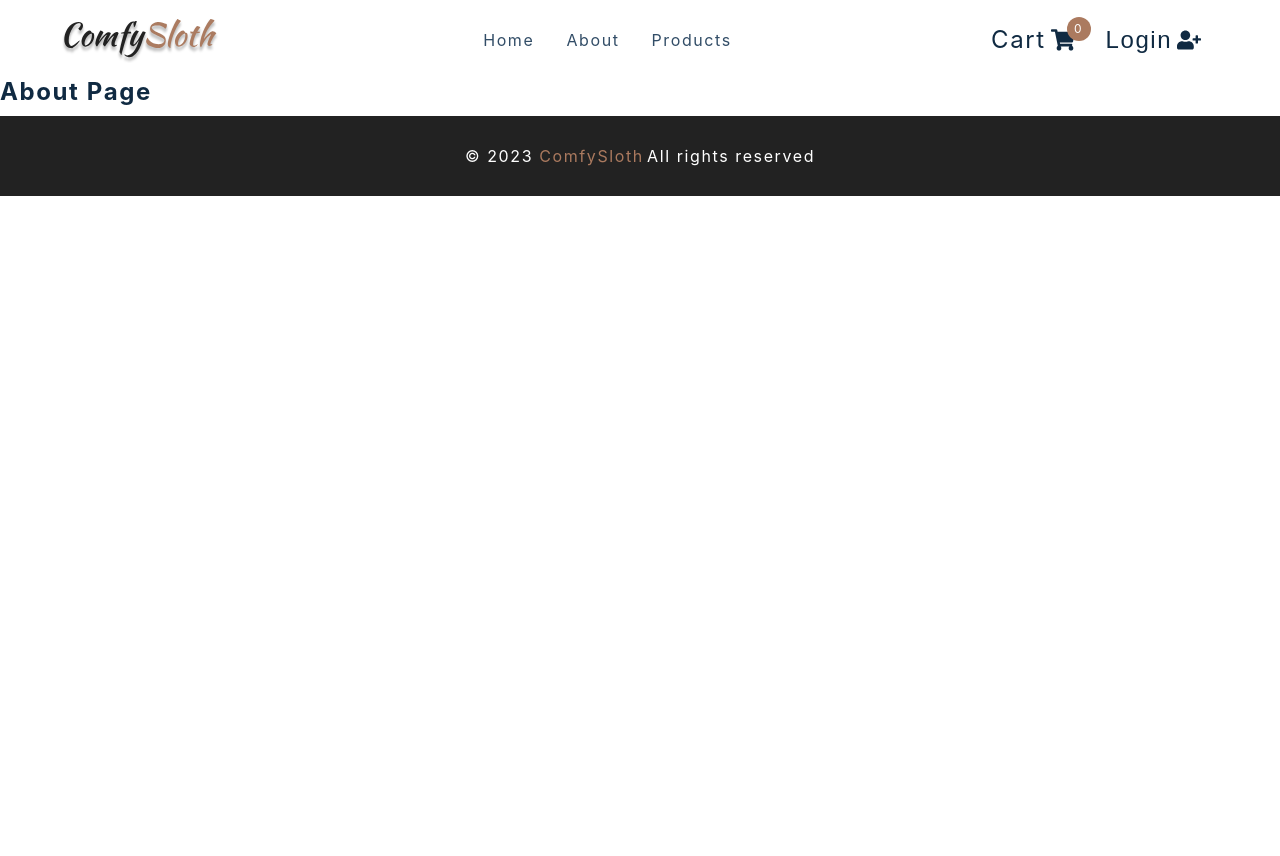
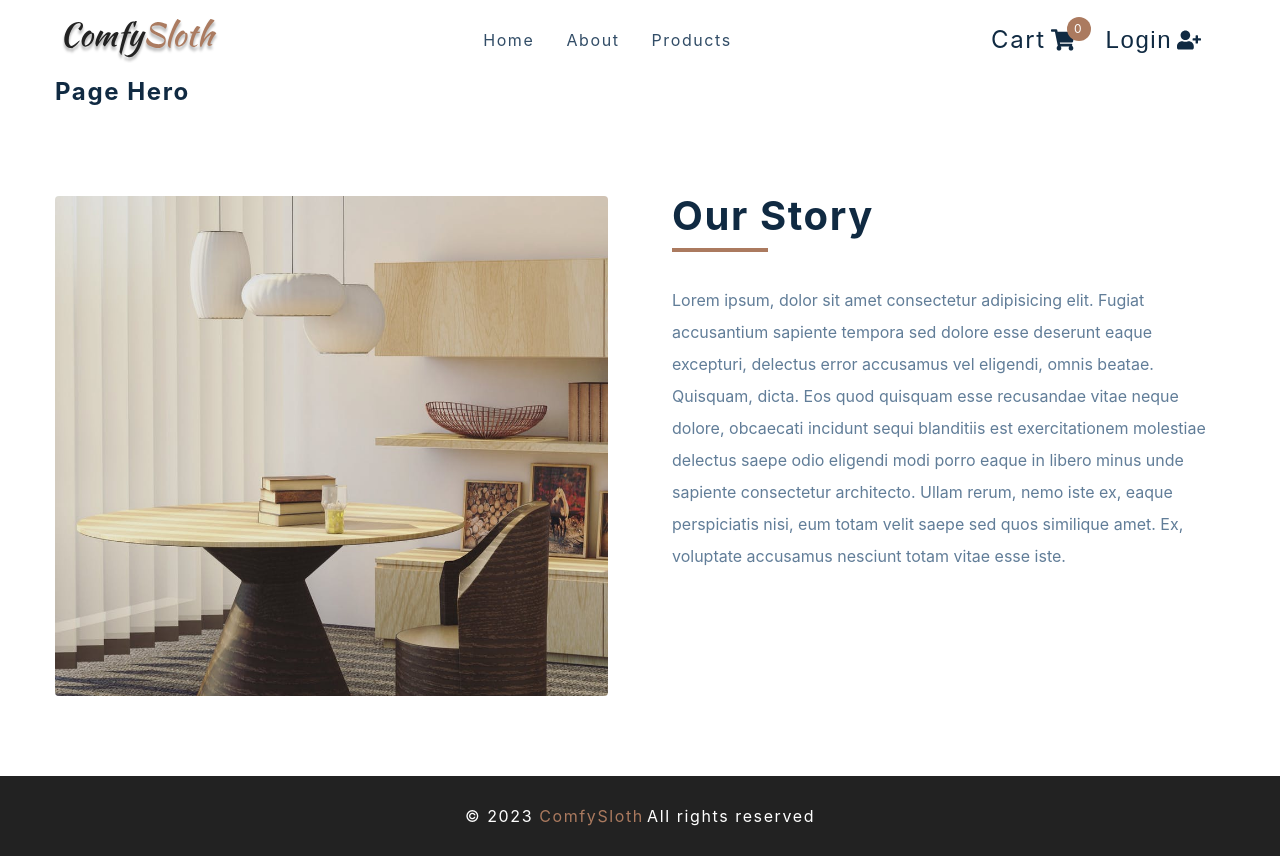
Before and after one commit to bwire/e-commerce, a React (Create React App) app: page /about in a window 1280 px wide. Before the commit the page ends 800 px from the top, so only its background shows below. Built offline with nearby package versions, Linux system fonts and the light colour scheme; the HTML template or start-up script is replaced by a standard one.

Commit message:
about page draft

```diff
--- a/src/pages/AboutPage.js
+++ b/src/pages/AboutPage.js
@@ -1,11 +1,39 @@
-import React from 'react'
-import styled from 'styled-components'
-import { PageHero } from '../components'
-import aboutImg from '../assets/hero-bcg.jpeg'
+import React from 'react';
+import styled from 'styled-components';
+import { PageHero } from '../components';
+import aboutImg from '../assets/hero-bcg.jpeg';
+import { Link } from 'react-router-dom/cjs/react-router-dom.min';
 
 const AboutPage = () => {
-  return <h4>about page</h4>
-}
+  return (
+    <main>
+      <div class='section-center'>
+        <PageHero />
+        <Wrapper className='page section section-center'>
+          <img src={aboutImg} alt='nice desk' />
+          <article>
+            <div class='title'>
+              <h2>our story</h2>
+              <div class='underline'></div>
+            </div>
+            <p>
+              Lorem ipsum, dolor sit amet consectetur adipisicing elit. Fugiat
+              accusantium sapiente tempora sed dolore esse deserunt eaque
+              excepturi, delectus error accusamus vel eligendi, omnis beatae.
+              Quisquam, dicta. Eos quod quisquam esse recusandae vitae neque
+              dolore, obcaecati incidunt sequi blanditiis est exercitationem
+              molestiae delectus saepe odio eligendi modi porro eaque in libero
+              minus unde sapiente consectetur architecto. Ullam rerum, nemo iste
+              ex, eaque perspiciatis nisi, eum totam velit saepe sed quos
+              similique amet. Ex, voluptate accusamus nesciunt totam vitae esse
+              iste.
+            </p>
+          </article>
+        </Wrapper>
+      </div>
+    </main>
+  );
+};
 
 const Wrapper = styled.section`
   display: grid;
@@ -33,5 +61,5 @@ const Wrapper = styled.section`
   @media (min-width: 992px) {
     grid-template-columns: 1fr 1fr;
   }
-`
-export default AboutPage
+`;
+export default AboutPage;
```
